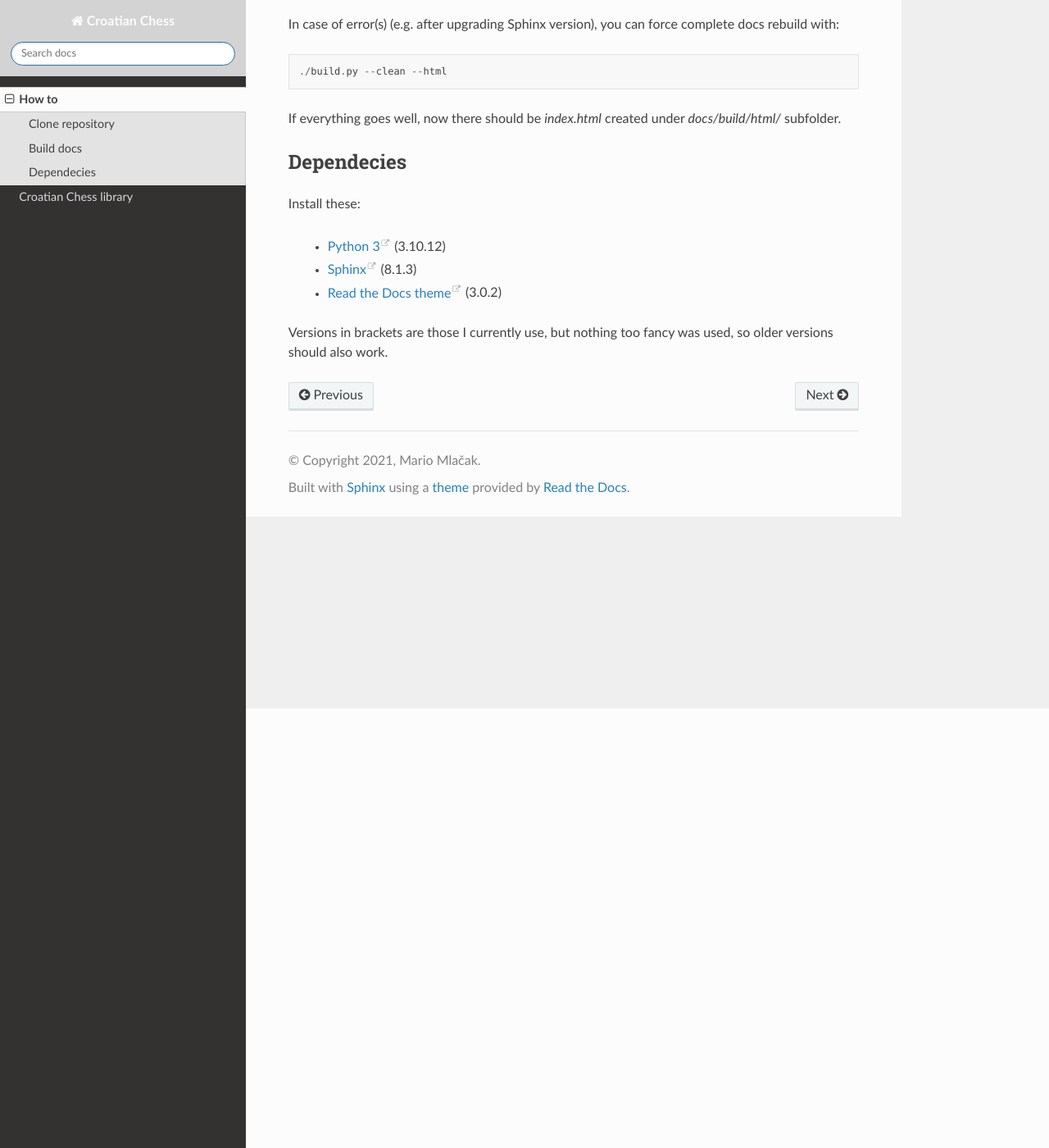
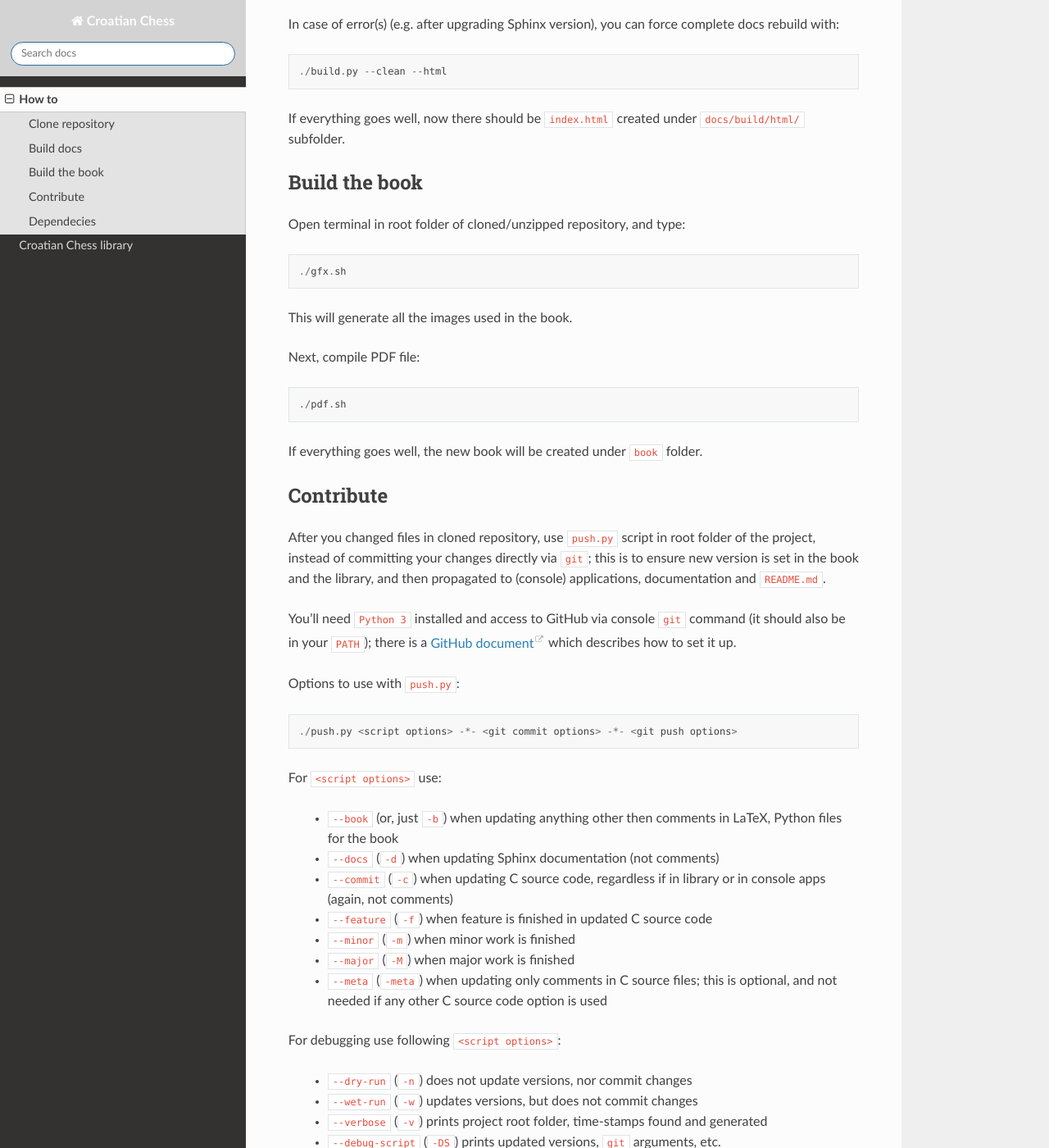
Before and after one commit to mmlacak/crochess, a Sphinx documentation site: the page built from docs/source/howto.rst, in a window 1280 px wide and 1400 px high, scrolled down 536 px. Shown: the whole window at 82% size. Built offline with Sphinx 7.4.7 and the Read the Docs theme 3.1.0, drawn with Linux system fonts in a browser that asks for light colours; some of the changed text lies outside the part shown.

Commit message:
Wrote docs: how to build the book, contributing.

```diff
--- a/docs/source/howto.rst
+++ b/docs/source/howto.rst
@@ -24,9 +24,7 @@ Or, you could just unpack downloaded zip file into a folder.
 Build docs
 ----------
 
-.. _lbl-howto-builddocs-prerequsites:
-
-To build docs, open terminal in folder where you've cloned/unzipped repository, then type::
+To build docs, open terminal in root folder of cloned/unzipped repository, then type::
 
     ./build.py --html
 
@@ -34,15 +32,89 @@ In case of error(s) (e.g. after upgrading Sphinx version), you can force complet
 
     ./build.py --clean --html
 
-If everything goes well, now there should be `index.html` created under `docs/build/html/` subfolder.
+If everything goes well, now there should be ``index.html`` created under ``docs/build/html/`` subfolder.
+
+.. _lbl-howto-buildthebook:
+
+Build the book
+--------------
+
+Open terminal in root folder of cloned/unzipped repository, and type::
+
+    ./gfx.sh
+
+This will generate all the images used in the book.
+
+Next, compile PDF file::
+
+    ./pdf.sh
+
+If everything goes well, the new book will be created under ``book`` folder.
+
+.. _lbl-howto-contribute:
+
+Contribute
+----------
+
+After you changed files in cloned repository, use ``push.py`` script in root folder of the project,
+instead of committing your changes directly via ``git``; this is to ensure new version is set in
+the book and the library, and then propagated to (console) applications, documentation and ``README.md``.
+
+You'll need ``Python 3`` installed and access to GitHub via console ``git`` command (it should also be
+in your ``PATH``); there is a `GitHub document <https://docs.github.com/en/get-started/git-basics/set-up-git>`_
+which describes how to set it up.
+
+Options to use with ``push.py``::
+
+    ./push.py <script options> -*- <git commit options> -*- <git push options>
+
+For ``<script options>`` use:
+
+    * ``--book`` (or, just ``-b``) when updating anything other then comments in LaTeX, Python files for the book
+    * ``--docs`` (``-d``) when updating Sphinx documentation (not comments)
+    * ``--commit`` (``-c``) when updating C source code, regardless if in library or in console apps (again, not comments)
+    * ``--feature`` (``-f``) when feature is finished in updated C source code
+    * ``--minor`` (``-m``) when minor work is finished
+    * ``--major`` (``-M``) when major work is finished
+    * ``--meta`` (``-meta``) when updating only comments in C source files; this is optional, and not needed if any other
+      C source code option is used
+
+For debugging use following ``<script options>``:
+
+    * ``--dry-run`` (``-n``) does not update versions, nor commit changes
+    * ``--wet-run`` (``-w``) updates versions, but does not commit changes
+    * ``--verbose`` (``-v``) prints project root folder, time-stamps found and generated
+    * ``--debug-script`` (``-DS``) prints updated versions, ``git`` arguments, etc.
+
+Options can be mixed and matched as you please, order is not important.
+More significant C source code option will override lesser ones, e.g. ``-minor`` will override ``--feature``.
+Do not forget to ``git --add`` if you add/delete file(s) before running the script.
+
+After ``push.py`` script has finished updating versions, ``git`` is spawned thrice as a separate process,
+first with ``add`` arguments::
+
+    git add -- <auto-updated files>
+
+where ``<auto-updated files>`` are all files which had its version updated, e.g. ``README.md``, ``version.c``, etc.;
+obviously, this depends on ``<script options>`` used.
+
+``git`` is then spawned with ``commit`` arguments::
+
+    git commit <git commit options>
+
+and finally with ``push`` arguments::
+
+    git push <git push options>
+
+.. _lbl-howto-dependecies:
 
 Dependecies
 -----------
 
 Install these:
 
-    * `Python 3 <https://www.python.org/>`_ (3.10.12)
-    * `Sphinx <https://www.sphinx-doc.org/en/master/>`_ (8.1.3)
-    * `Read the Docs theme <https://github.com/readthedocs/sphinx_rtd_theme>`_ (3.0.2)
+    * `Python 3 <https://www.python.org/>`_ (3.10.12) (docs, book, contributing)
+    * `Sphinx <https://www.sphinx-doc.org/en/master/>`_ (8.1.3) (docs)
+    * `Read the Docs theme <https://github.com/readthedocs/sphinx_rtd_theme>`_ (3.0.2) (docs)
 
-Versions in brackets are those I currently use, but nothing too fancy was used, so older versions should also work.
+Versions in brackets are those I currently use, but nothing too fancy was used, so older versions might also work.
```
